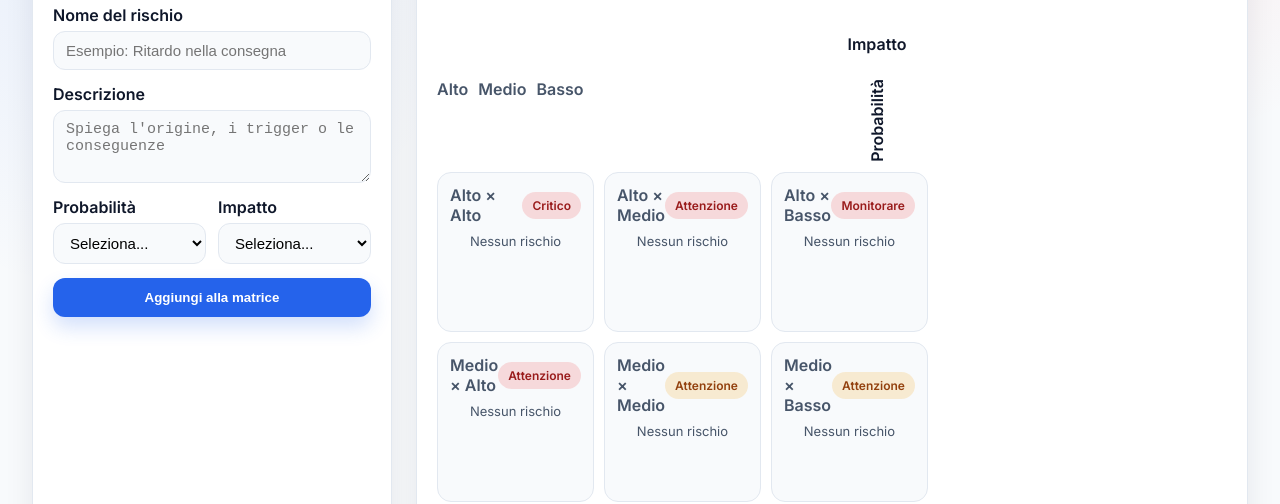
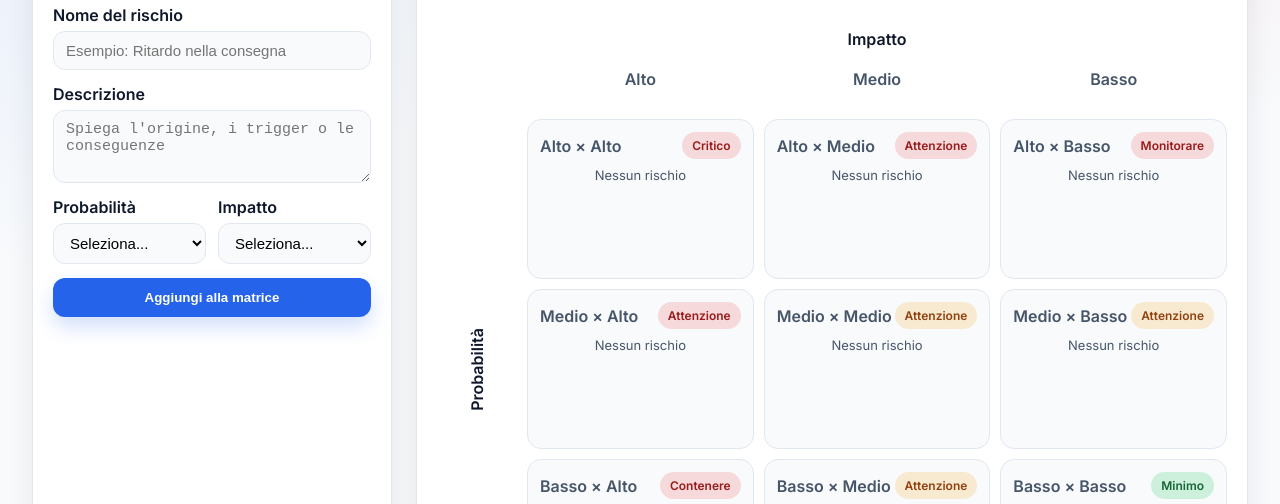
Before and after one commit to eugguarino/risk-managemt, a plain HTML site: page index.html in a window 1280 px wide. Shown: the part 241-745 px from the top of the page. Drawn offline with Linux system fonts and the light colour scheme.

Commit message:
Fix matrix grid layout alignment

```diff
--- a/styles.css
+++ b/styles.css
@@ -191,13 +191,20 @@ p {
 
 .matrix {
   display: grid;
-  grid-template-columns: 80px 1fr;
-  grid-template-rows: 50px 1fr;
+  grid-template-columns: 80px repeat(3, 1fr);
+  grid-template-rows: 40px 40px repeat(3, 160px);
+  grid-template-areas:
+    "corner impact impact impact"
+    ". labels labels labels"
+    "prob matrix matrix matrix"
+    "prob matrix matrix matrix"
+    "prob matrix matrix matrix";
   gap: 10px;
   align-items: stretch;
 }
 
 .matrix-corner {
+  grid-area: corner;
   width: 100%;
   height: 100%;
 }
@@ -206,14 +213,23 @@ p {
   font-weight: 700;
   align-self: center;
   justify-self: center;
+  text-align: center;
+}
+
+.axis-label:not(.vertical) {
+  grid-area: impact;
 }
 
 .axis-label.vertical {
+  grid-area: prob;
   writing-mode: vertical-rl;
   transform: rotate(180deg);
+  align-self: center;
+  justify-self: center;
 }
 
 .matrix-impact-labels {
+  grid-area: labels;
   display: grid;
   grid-template-columns: repeat(3, 1fr);
   text-align: center;
@@ -223,6 +239,7 @@ p {
 }
 
 .matrix-grid {
+  grid-area: matrix;
   display: grid;
   grid-template-columns: repeat(3, 1fr);
   grid-template-rows: repeat(3, 160px);
```
